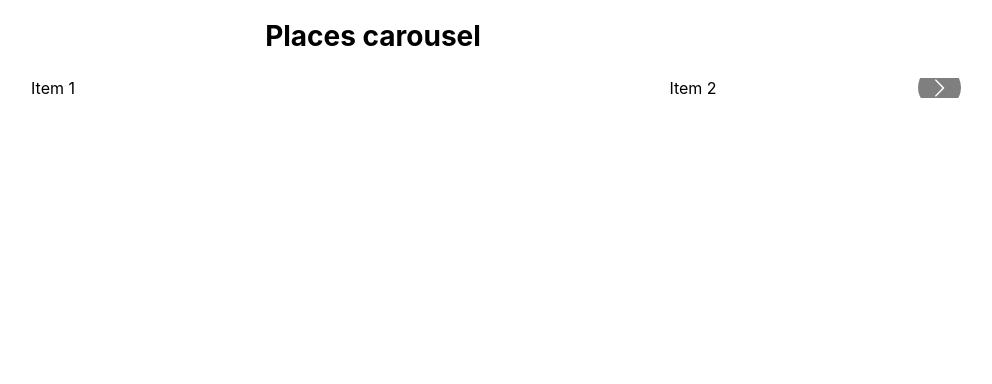
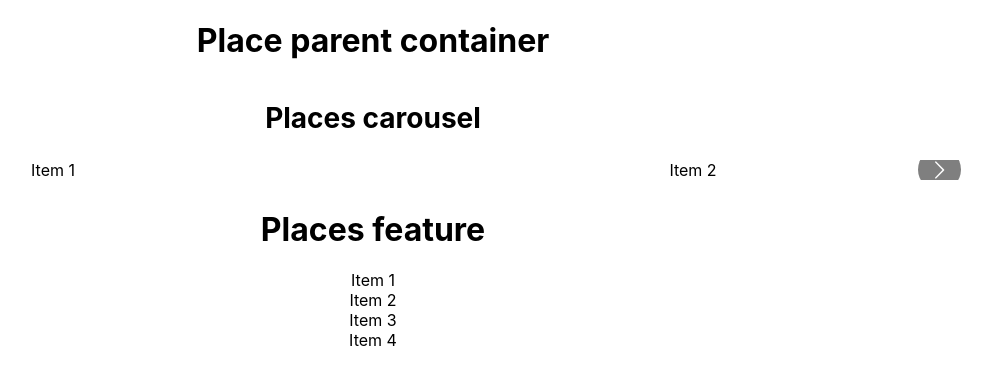
Before and after one commit to LuanB/placesApp, a React (Create React App) app: page / in a window 1280 px wide. Shown: the top 384 px of the page, without its empty margins (267-1259 px from the left). Built offline with nearby package versions, Linux system fonts and the light colour scheme.

Commit message:
structuring the components

```diff
--- a/src/App.js
+++ b/src/App.tsx
@@ -1,13 +1,13 @@
 import React, { useEffect, useState } from "react";
 import "./App.css";
-import PlacesCarousel from "./components/places-carousel/places-carousel.component";
+import PlacesContainer from './components/places-container/places-container.component';
 import { AppProvider } from "./context";
 
 function App() {
   return (
     <AppProvider>
       <div className="App">
-        <PlacesCarousel />
+        <PlacesContainer />
       </div>
     </AppProvider>
   );
--- a/src/components/place/place.component.js
+++ b/src/components/place/place.component.tsx
@@ -2,7 +2,7 @@ import React from "react";
 
 import "./place-style.scss";
 
-const Place = (place) => (
+const Place = () => (
   <div className="place-container">
     <h1 className="title">Place Item</h1>
   </div>
--- a/src/components/places-carousel/places-carousel.component.js
+++ b/src/components/places-carousel/places-carousel.component.tsx
@@ -1,10 +1,10 @@
 import React from "react";
 import Carousel from "react-multi-carousel";
-import "react-multi-carousel/lib/styles.css";
+import "../../../node_modules/react-multi-carousel/lib/styles.css";
 
 import "./places-carousel-style.scss";
 
-const PlacesCarousel = (places) => {
+const PlacesCarousel = () => {
   const responsive = {
     superLargeDesktop: {
       // the naming can be any, depends on you.
--- /dev/null
+++ b/src/components/places-container/places-container-style.scss
@@ -0,0 +1,15 @@
+.places-container {
+  display: flex;
+  flex-direction: column;
+  margin-bottom: 30px;
+
+  .title {
+    font-size: 28px;
+    margin-bottom: 25px;
+  }
+
+  .preview {
+    display: flex;
+    justify-content: space-between;
+  }
+}
--- /dev/null
+++ b/src/components/places-container/places-container.component.tsx
@@ -0,0 +1,19 @@
+import React from "react";
+
+import PlacesCarousel from '../places-carousel/places-carousel.component';
+import PlacesFeature from '../places-feature/places-feature.component';
+
+import "./places-container-style.scss";
+
+const PlacesContainer = () => (
+  <div className="place-container">
+    <h1 className="title">Place parent container</h1>
+
+
+    <PlacesCarousel />
+    <PlacesFeature />
+
+  </div>
+);
+
+export default PlacesContainer;
--- /dev/null
+++ b/src/components/places-feature/places-feature-style.scss
@@ -0,0 +1,15 @@
+.places-carousel-container {
+  display: flex;
+  flex-direction: column;
+  margin-bottom: 30px;
+
+  .title {
+    font-size: 28px;
+    margin-bottom: 25px;
+  }
+
+  .preview {
+    display: flex;
+    justify-content: space-between;
+  }
+}
--- /dev/null
+++ b/src/components/places-feature/places-feature.component.tsx
@@ -0,0 +1,19 @@
+import React from "react";
+import "./places-feature-style.scss";
+
+const PlacesFeature = () => {
+
+  return (
+    <div className="places-feature-container">
+      <h1 className="title">Places feature</h1>
+
+      <div>Item 1</div>
+      <div>Item 2</div>
+      <div>Item 3</div>
+      <div>Item 4</div>
+
+    </div>
+  );
+};
+
+export default PlacesFeature;
```
